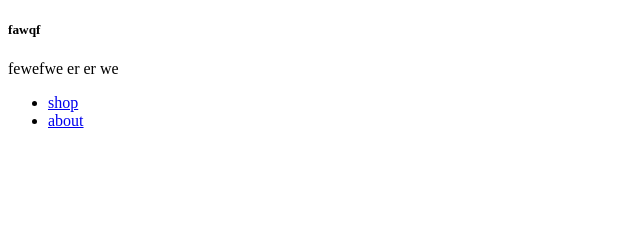
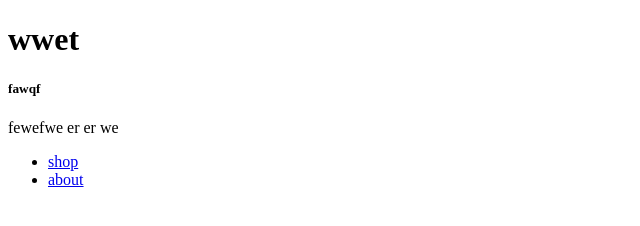
Before and after one commit to armanabl2015/firstProject, a plain HTML site: page index.html in a window 1280 px wide. Shown: the whole page, without its empty margins (0-640 px from the left). Drawn offline with Linux system fonts and the light colour scheme.

Commit message:
new project with php storm

```diff
--- a/index.html
+++ b/index.html
@@ -8,7 +8,7 @@
 </head>
 
 <body>
-
+	<h1>wwet</h1>
 <h5>fawqf</h5>
 <p>fewefwe er er we</p>
 <header><nav><ul><li><a href="shop.html">shop</a></li><li><a href="about.html">about</a></li></ul></nav></header>
```
